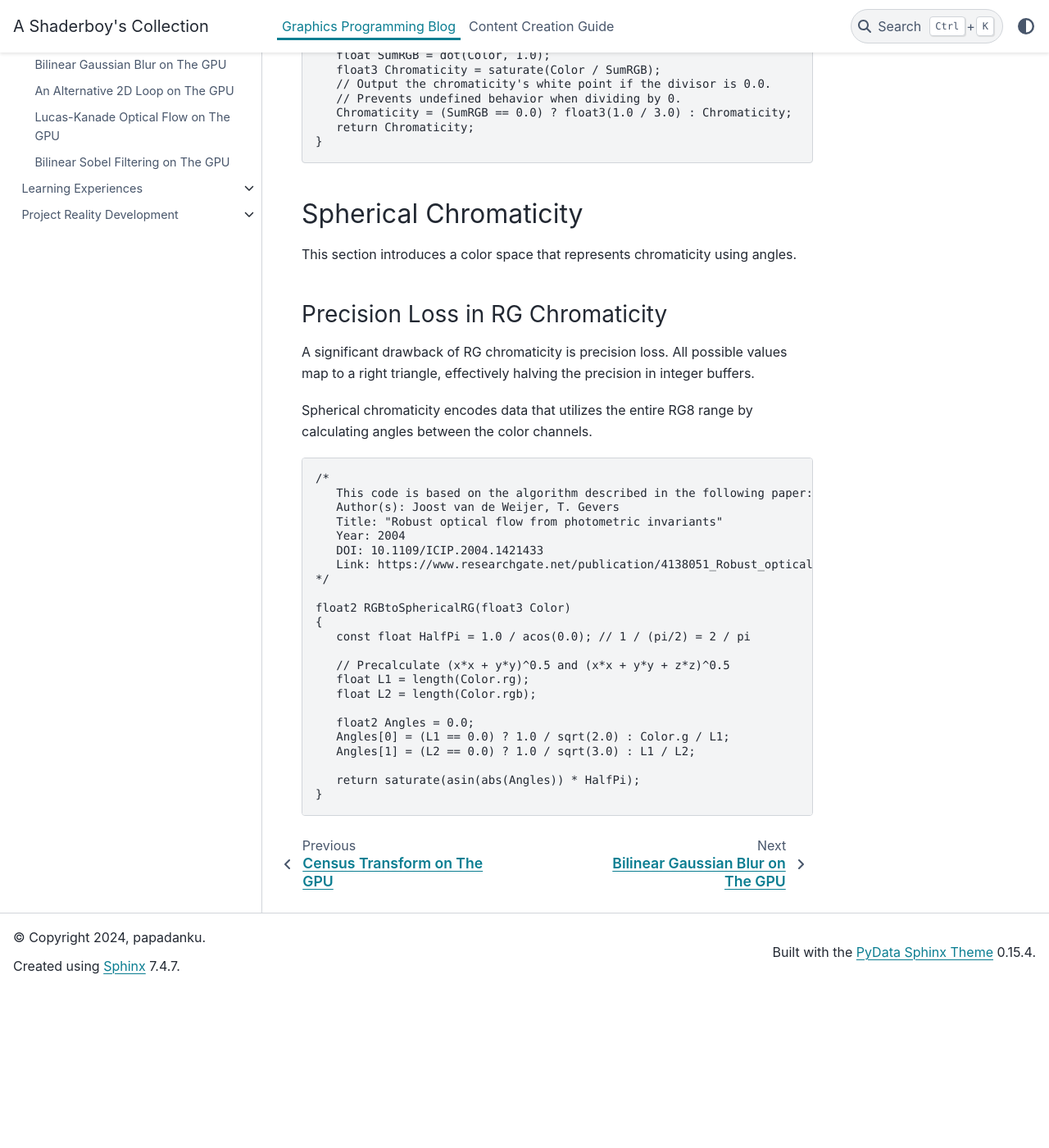
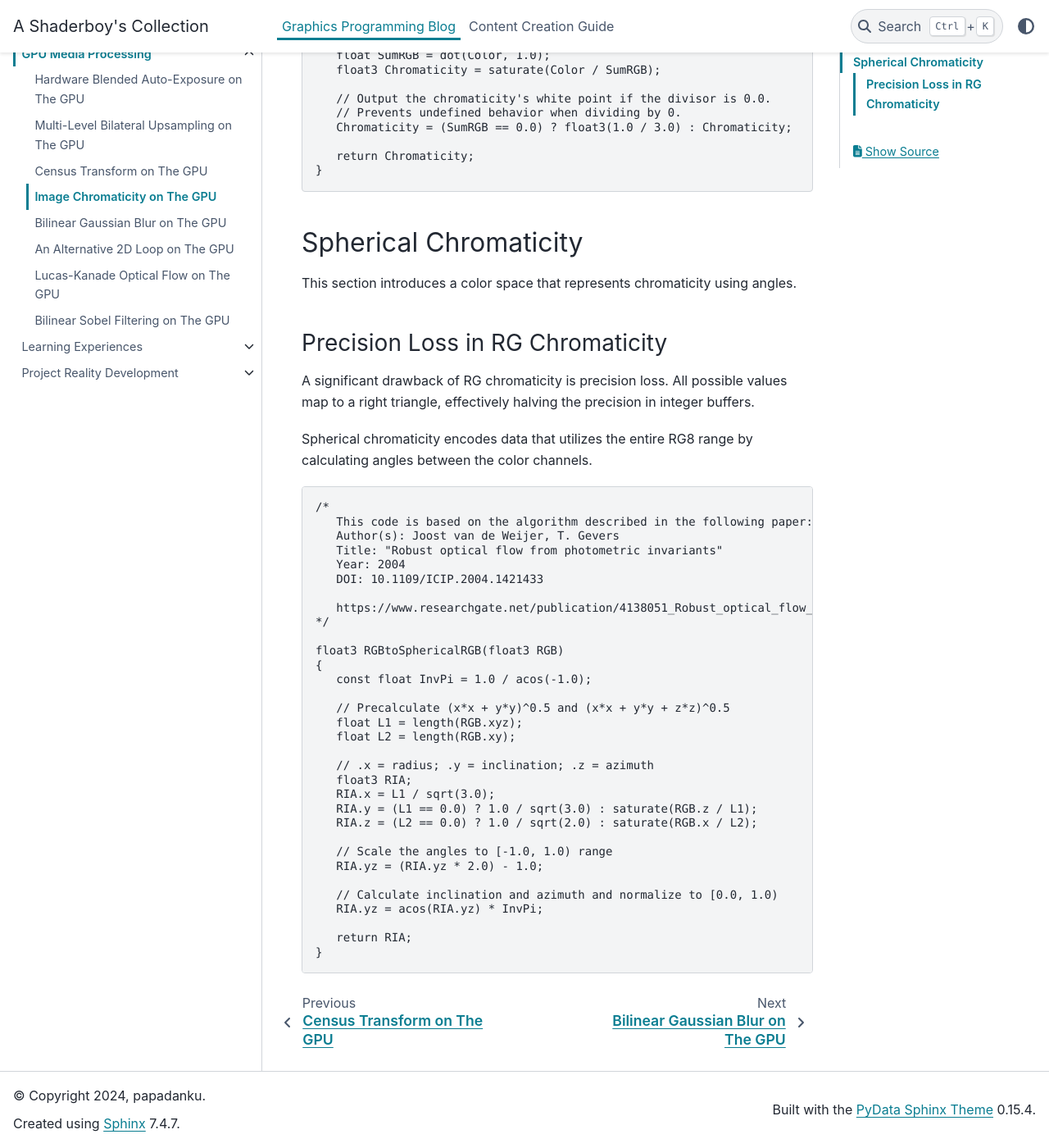
Before and after one commit to papadanku/papadanku.github.io, a Sphinx documentation site: the page built from doc/source/blog/gpu/chromaticity.rst, in a window 1280 px wide and 1400 px high, scrolled down 1485 px. Shown: the whole window at 82% size. Built offline with Sphinx 7.4.7 and the PyData theme 0.15.4, drawn with Linux system fonts in a browser that asks for light colours; before the commit the page ends 2692 px from its top, so only the background shows below that.

Commit message:
Update chromaticity.rst

```diff
--- a/doc/source/blog/gpu/chromaticity.rst
+++ b/doc/source/blog/gpu/chromaticity.rst
@@ -53,9 +53,11 @@ Normalized RG/RGB White-Point
       // Optimizes 2 ADD instructions into 1 DP3 instruction.
       float SumRGB = dot(Color, 1.0);
       float3 Chromaticity = saturate(Color / SumRGB);
+
       // Output the chromaticity's white point if the divisor is 0.0.
       // Prevents undefined behavior when dividing by 0.
       Chromaticity = (SumRGB == 0.0) ? float3(1.0 / 3.0) : Chromaticity;
+
       return Chromaticity;
    }
 
@@ -79,20 +81,29 @@ Spherical chromaticity encodes data that utilizes the entire RG8 range by calcul
       Title: "Robust optical flow from photometric invariants"
       Year: 2004
       DOI: 10.1109/ICIP.2004.1421433
-      Link: https://www.researchgate.net/publication/4138051_Robust_optical_flow_from_photometric_invariants
+
+      https://www.researchgate.net/publication/4138051_Robust_optical_flow_from_photometric_invariants
    */
 
-   float2 RGBtoSphericalRG(float3 Color)
+   float3 RGBtoSphericalRGB(float3 RGB)
    {
-      const float HalfPi = 1.0 / acos(0.0); // 1 / (pi/2) = 2 / pi
+      const float InvPi = 1.0 / acos(-1.0);
 
       // Precalculate (x*x + y*y)^0.5 and (x*x + y*y + z*z)^0.5
-      float L1 = length(Color.rg);
-      float L2 = length(Color.rgb);
+      float L1 = length(RGB.xyz);
+      float L2 = length(RGB.xy);
 
-      float2 Angles = 0.0;
-      Angles[0] = (L1 == 0.0) ? 1.0 / sqrt(2.0) : Color.g / L1;
-      Angles[1] = (L2 == 0.0) ? 1.0 / sqrt(3.0) : L1 / L2;
+      // .x = radius; .y = inclination; .z = azimuth
+      float3 RIA;
+      RIA.x = L1 / sqrt(3.0);
+      RIA.y = (L1 == 0.0) ? 1.0 / sqrt(3.0) : saturate(RGB.z / L1);
+      RIA.z = (L2 == 0.0) ? 1.0 / sqrt(2.0) : saturate(RGB.x / L2);
 
-      return saturate(asin(abs(Angles)) * HalfPi);
+      // Scale the angles to [-1.0, 1.0) range
+      RIA.yz = (RIA.yz * 2.0) - 1.0;
+
+      // Calculate inclination and azimuth and normalize to [0.0, 1.0)
+      RIA.yz = acos(RIA.yz) * InvPi;
+
+      return RIA;
    }
```
